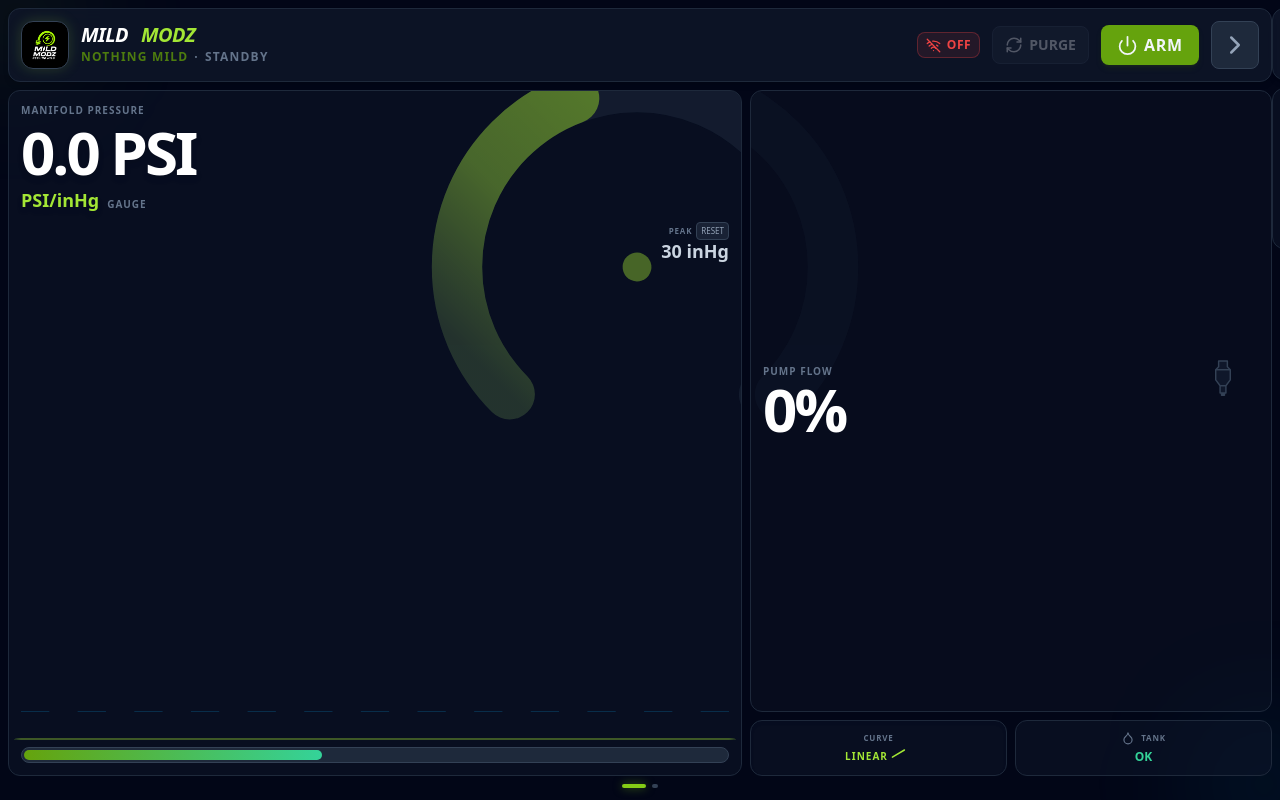
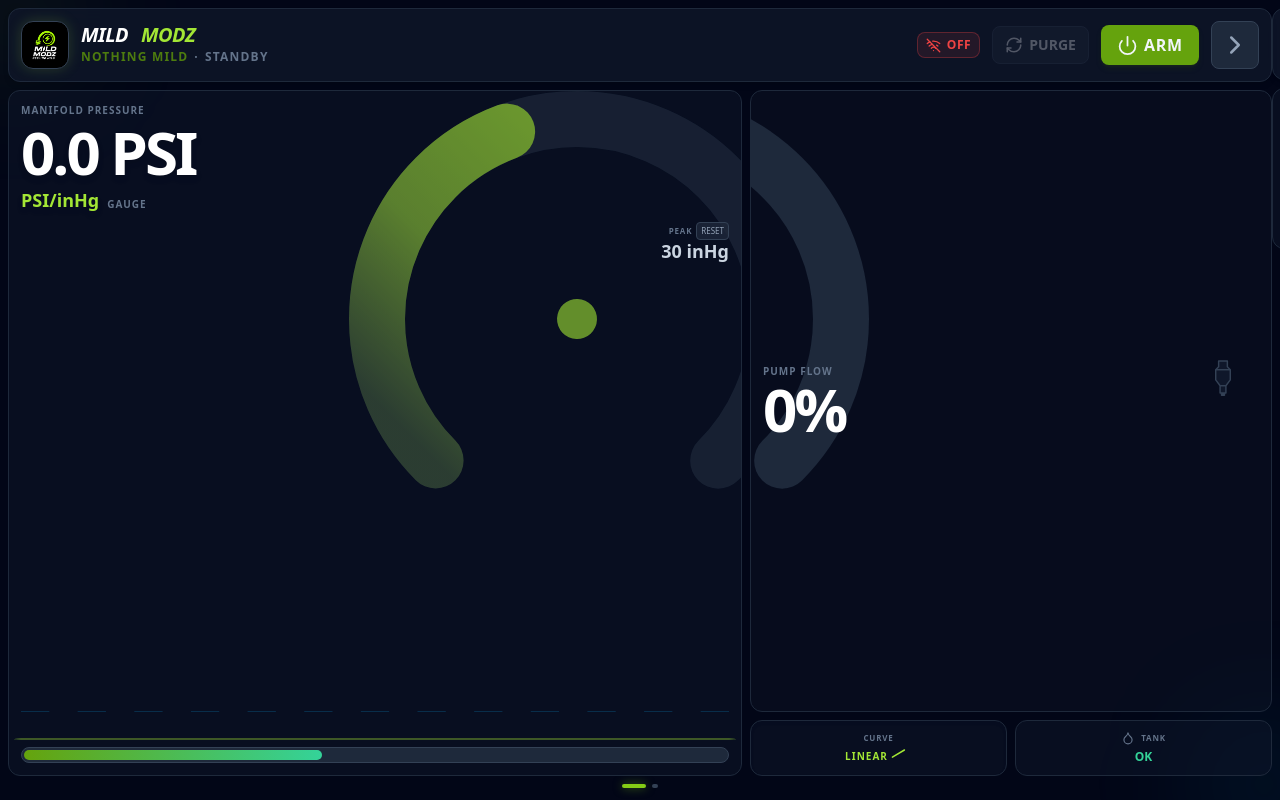
Before and after one commit to DSSDiag/WMI-Dashand-controller, a React (Vite) app in the folder dashboard/: page / in a window 1280 px wide. Built offline with nearby package versions, Linux system fonts and the light colour scheme; no server answers.

Commit message:
Make dashboard boost gauge movement visible

```diff
--- a/dashboard/src/App.jsx
+++ b/dashboard/src/App.jsx
@@ -306,7 +306,7 @@ const App = () => {
   const boostPercent = Math.max(0, Math.min(100, ((rawBoost - minBoost) / range) * 100));
   const boostNeedleAngle = -135 + (boostPercent * 2.7);
   const renderBoostGaugeLayer = (className) => (
-    <div className={`absolute w-[27rem] h-[27rem] pointer-events-none z-0 ${className}`}>
+    <div className={`absolute w-[30rem] h-[30rem] pointer-events-none z-0 ${className}`}>
       <svg viewBox="0 0 240 240" className="w-full h-full" style={{ transform: 'rotate(135deg)' }}>
         <defs>
           <linearGradient id="boostArcFade" x1="0" y1="0" x2="1" y2="0">
@@ -340,11 +340,11 @@ const App = () => {
           }}
         >
           <line
-            x1="120" y1="120" x2="120" y2="33"
-            stroke="url(#boostNeedleFade)" strokeWidth="5"
+            x1="120" y1="120" x2="120" y2="28"
+            stroke="url(#boostNeedleFade)" strokeWidth="7"
             strokeLinecap="round"
           />
-          <circle cx="120" cy="120" r="8" fill="#a3e635" opacity="0.75" />
+          <circle cx="120" cy="120" r="10" fill="#a3e635" opacity="0.85" />
         </g>
       </svg>
     </div>
@@ -430,7 +430,7 @@ const App = () => {
           <div className="grid grid-cols-12 gap-2 flex-1 min-h-0">
             {/* Boost Gauge */}
             <div className="col-span-7 bg-slate-900/50 rounded-xl border border-slate-800 p-3 flex flex-col justify-between relative overflow-hidden group z-10">
-              {renderBoostGaugeLayer('right-[-7rem] top-[-2.5rem] opacity-55')}
+              {renderBoostGaugeLayer('right-[-4.75rem] top-[-0.75rem] opacity-70')}
 
               <div className="relative z-10 flex-1 flex flex-col">
                 <div className="flex items-center gap-1">
@@ -500,7 +500,7 @@ const App = () => {
             <div className="col-span-5 flex flex-col gap-2 z-10">
               {/* Pump Flow */}
               <div className="flex-1 bg-slate-900/40 rounded-xl border border-slate-800 p-3 flex items-center justify-between relative overflow-hidden">
-                {renderBoostGaugeLayer('left-[-19.65rem] top-[-2.5rem] opacity-20')}
+                {renderBoostGaugeLayer('left-[-21.85rem] top-[-0.75rem] opacity-32')}
                 <div className="flex flex-col relative z-10">
                   <span className="text-[10px] font-bold text-slate-500 uppercase tracking-widest">Pump Flow</span>
                   <span className={`text-6xl font-black tracking-tighter tabular-nums leading-none transition-colors duration-300 ${Math.round(dutyCycle) >= 100 ? 'text-red-500 drop-shadow-md' : 'text-white'}`}>
```
